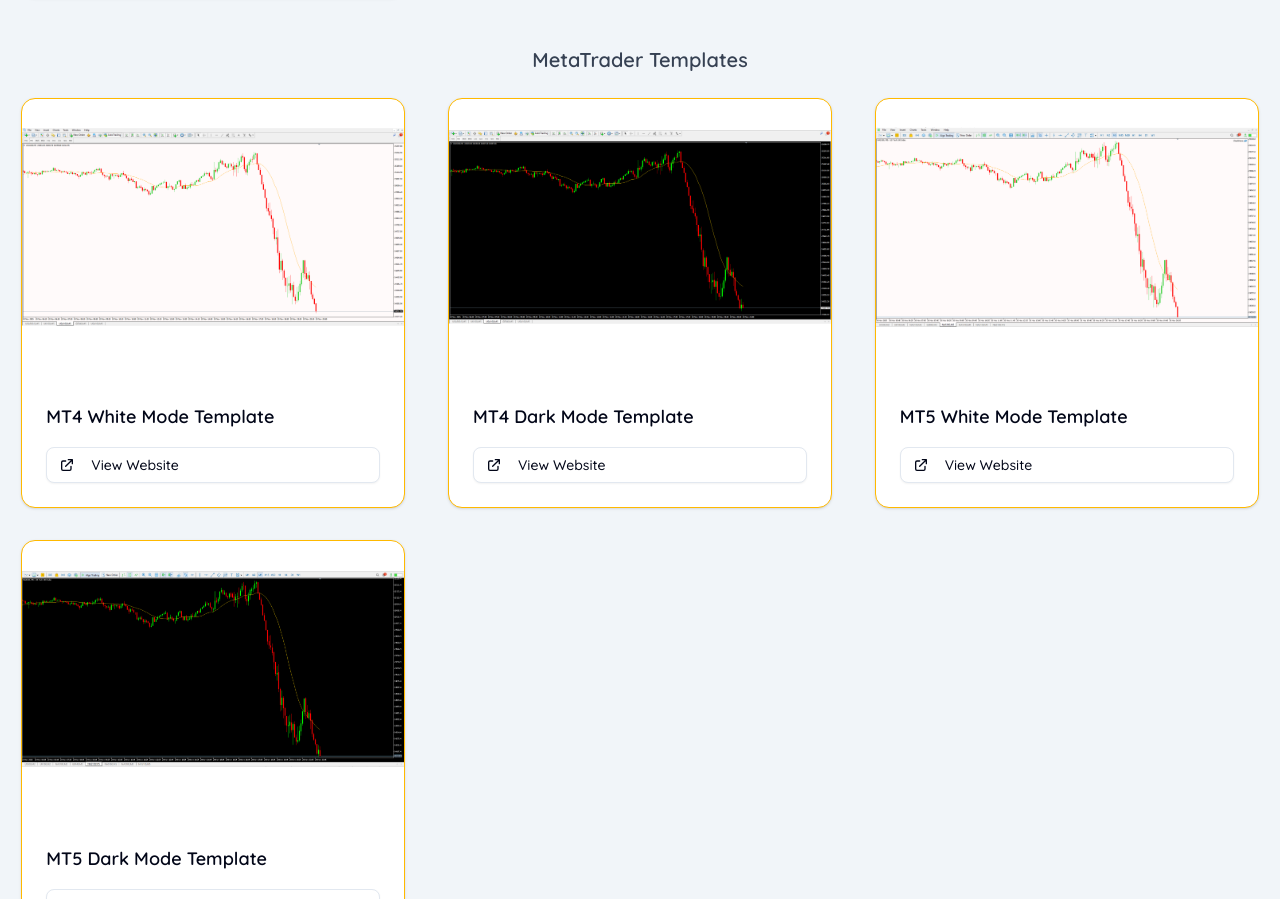
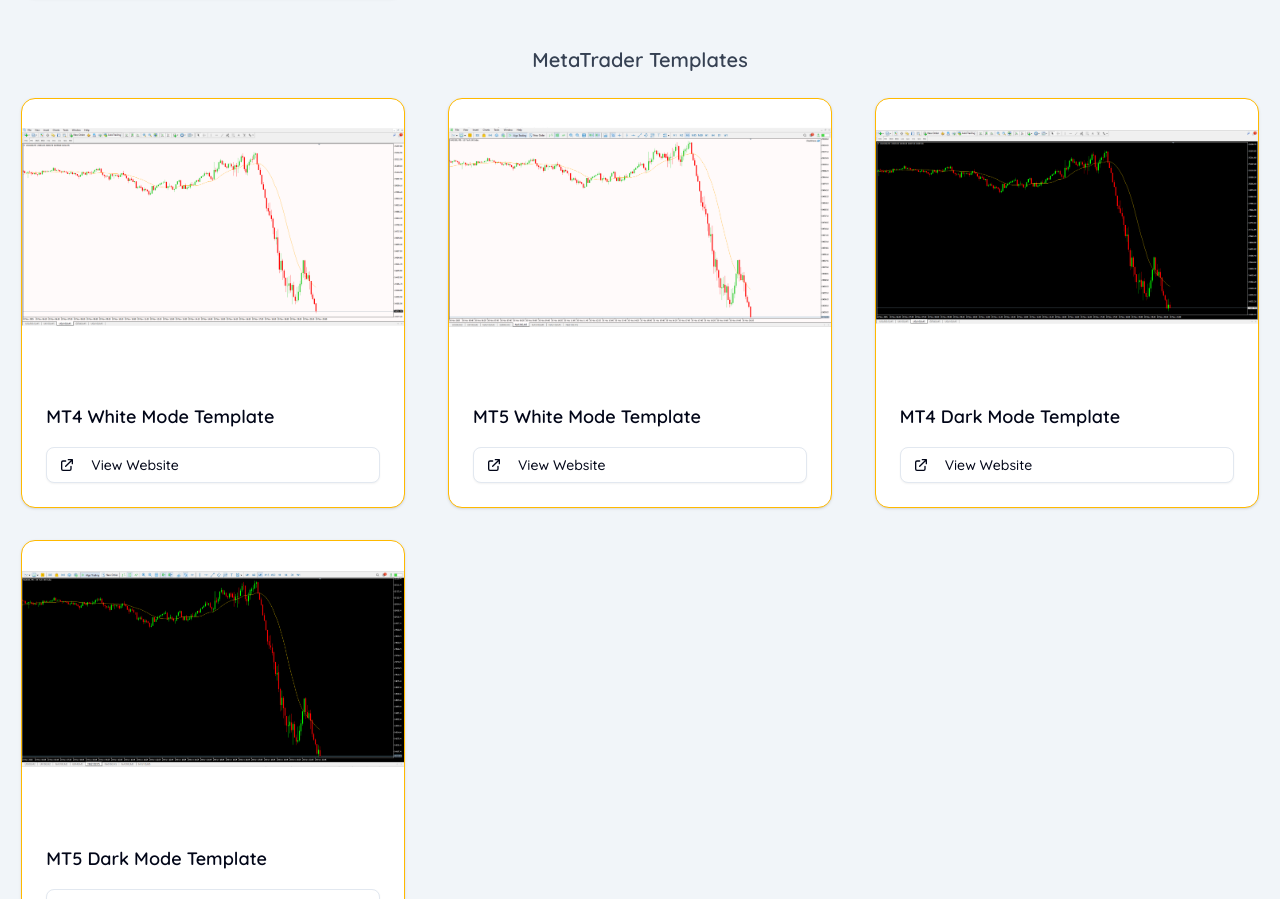
Before and after one commit to lennykioko/lennykioko.github.io, a Next.js app: page / in a window 1280 px wide. Shown: the part 5018-5917 px from the top of the page. Built offline with nearby package versions, Linux system fonts and the light colour scheme.

Commit message:
Sort by white or dark mode

```diff
--- a/components/Resources.tsx
+++ b/components/Resources.tsx
@@ -144,13 +144,13 @@
         website: "",
       },
       {
-        image: "/MT4-Dark.png",
-        title: "MT4 Dark Mode Template",
+        image: "/MT5.png",
+        title: "MT5 White Mode Template",
         website: "",
       },
       {
-        image: "/MT5.png",
-        title: "MT5 White Mode Template",
+        image: "/MT4-Dark.png",
+        title: "MT4 Dark Mode Template",
         website: "",
       },
       {
```
